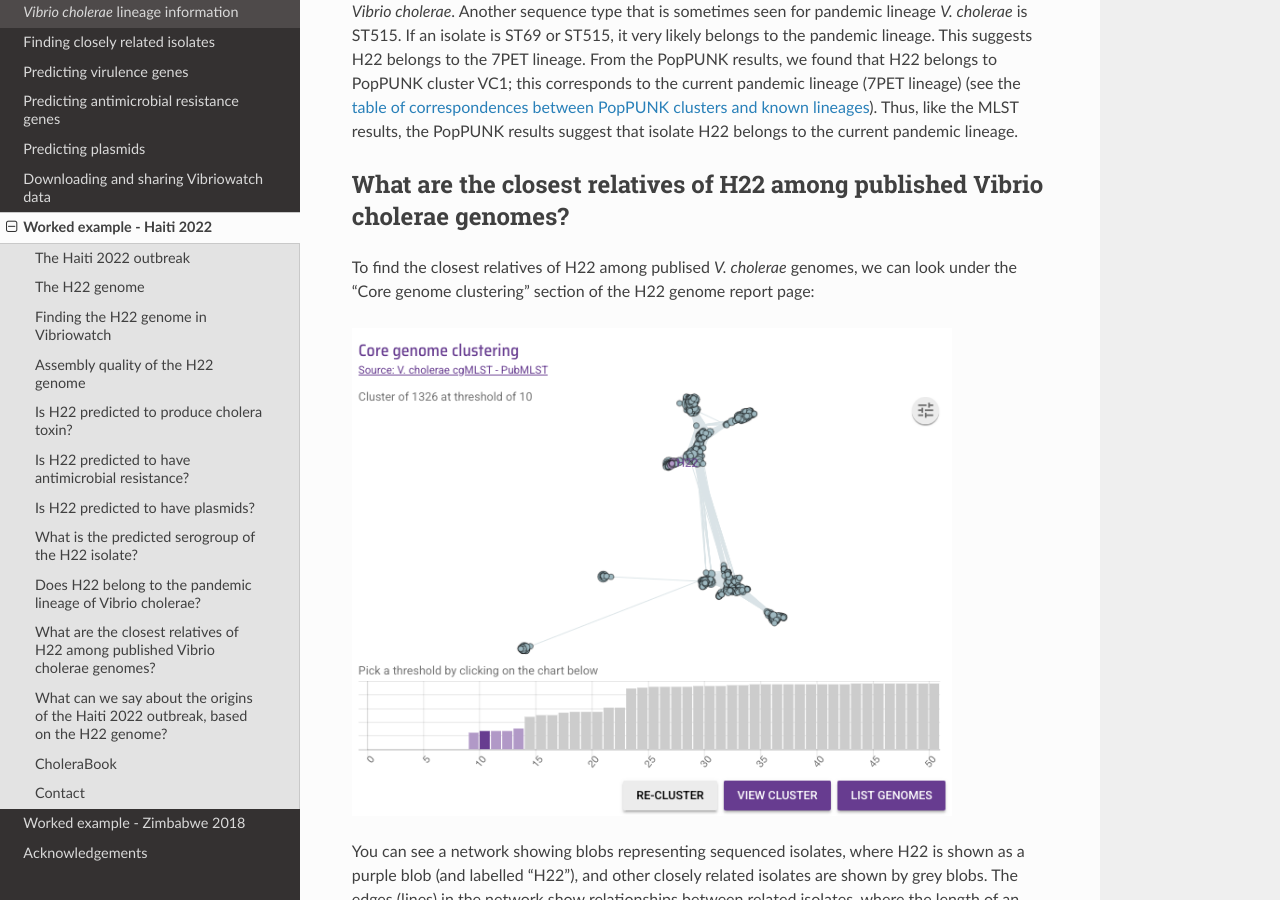
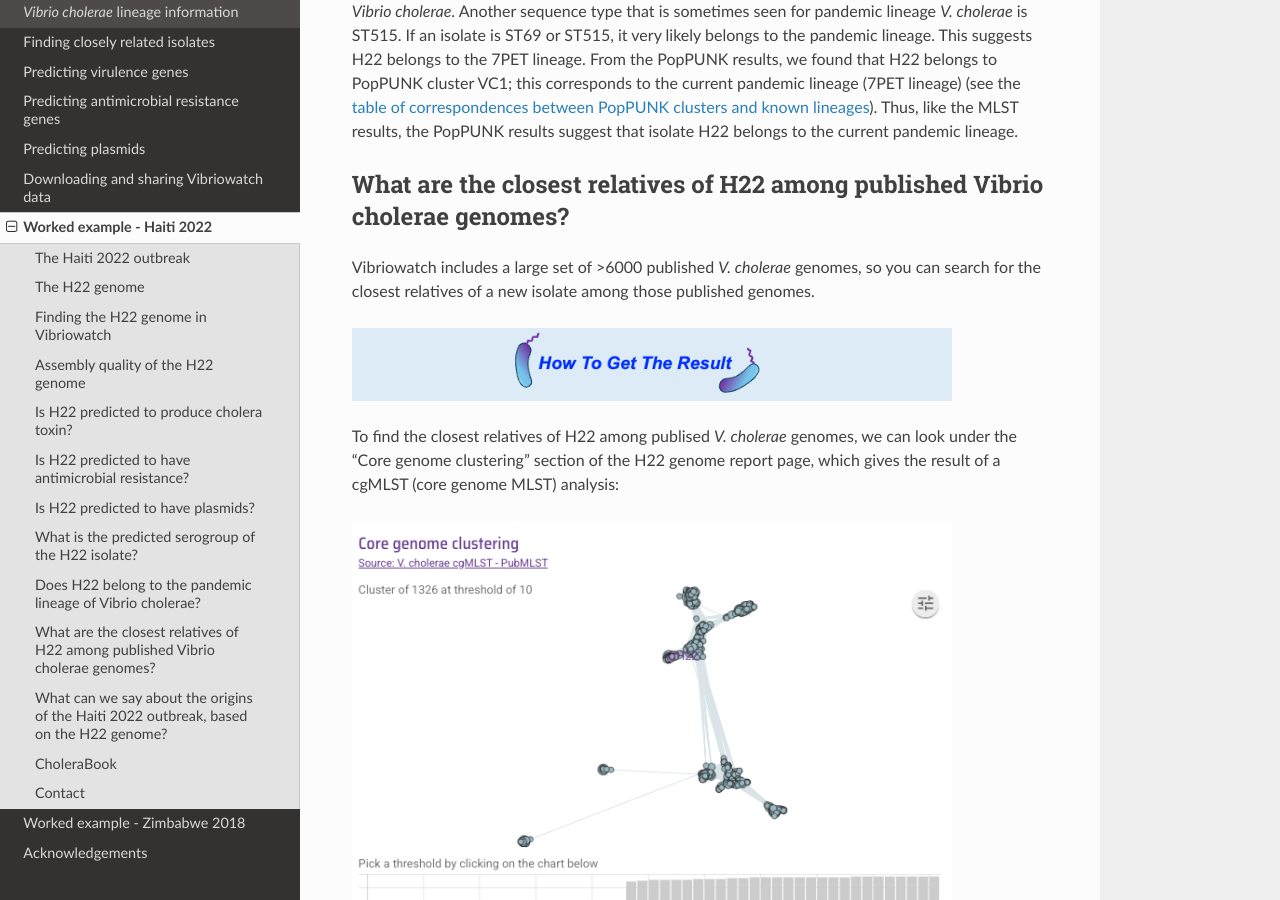
Before and after one commit to avrilcoghlan/vibriowatch, a Sphinx documentation site: the page built from docs/source/haiti.rst, in a window 1280 px wide and 900 px high, scrolled down 10250 px. Built offline with Sphinx 7.4.7 and the Read the Docs theme 3.1.0, drawn with Linux system fonts in a browser that asks for light colours; some of the changed text lies outside the part shown.

Commit message:
Update haiti.rst

```diff
--- a/docs/source/haiti.rst
+++ b/docs/source/haiti.rst
@@ -266,8 +266,13 @@ Thus, like the MLST results, the PopPUNK results suggest that isolate H22 belong
 What are the closest relatives of H22 among published Vibrio cholerae genomes?
 ------------------------------------------------------------------------------
 
+Vibriowatch includes a large set of >6000 published *V. cholerae* genomes, so you can search for the closest relatives of a new isolate among those published genomes.
+
+.. image:: HowToGetTheResult.png
+  :width: 600
+
 To find the closest relatives of H22 among publised *V. cholerae* genomes, we can look under the "Core genome clustering"
-section of the H22 genome report page:
+section of the H22 genome report page, which gives the result of a cgMLST (core genome MLST) analysis:
 
 .. image:: Picture124.png
   :width: 600
@@ -342,6 +347,13 @@ with the years when the most closely related isolates were collected:
 In the timeline you can see one square at the right hand end, above "2022"; this is the isolate H22, which was collected in 2022.
 You can also see squares above the years 2013, 2014, 2015 and 2017, indicating that the closest relatives of H22
 in the Vibriowatch database are isolates collected in Haiti in the years 2013, 2014, 2015 and 2017.
+
+.. image:: HowToInterpretTheResult.png
+  :width: 600
+
+The results from the cgMLST (core genome MLST) analysis above tell us the closest relatives
+of the H22 isolate among the >6000 published genomes in Vibriowatch are other published genomes from
+Haiti, namely, isolates collected in Haiti in the years 2013, 2014, 2015 and 2017.
 
 What can we say about the origins of the Haiti 2022 outbreak, based on the H22 genome?
 --------------------------------------------------------------------------------------
```
